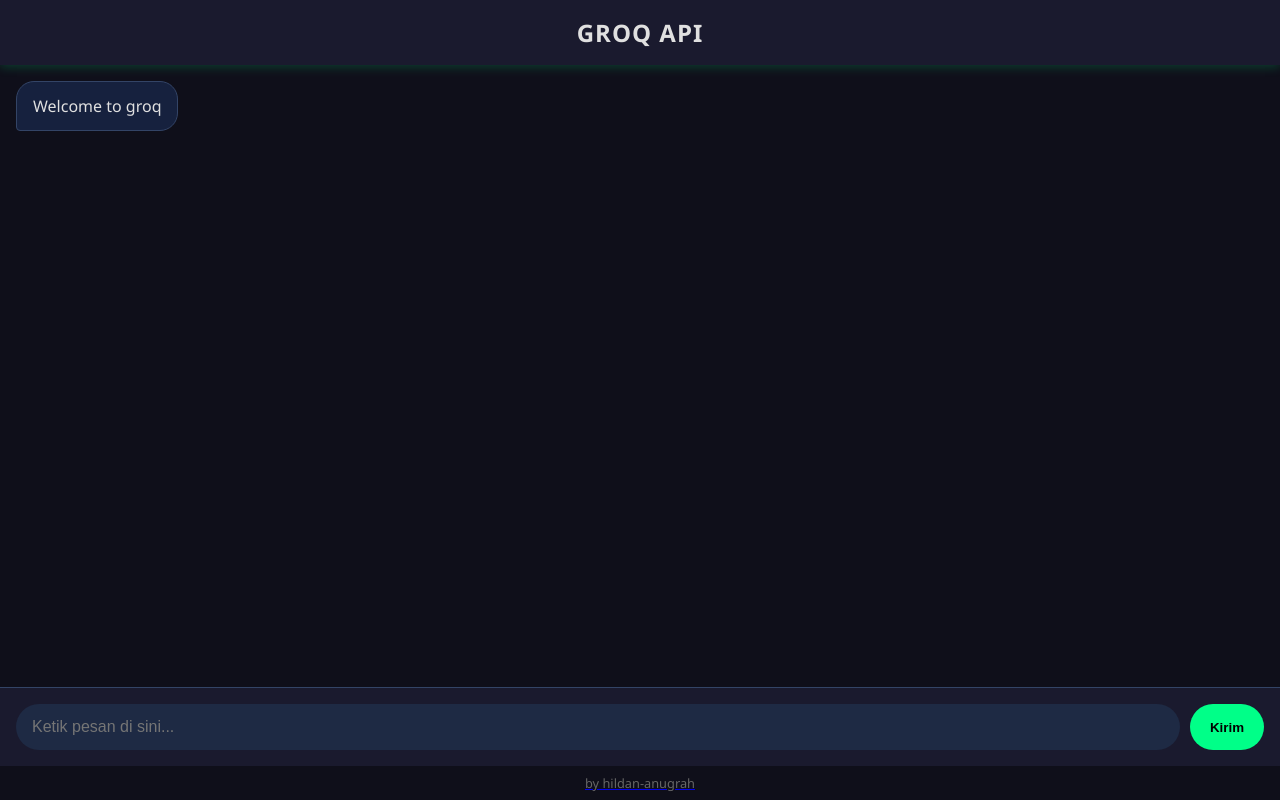
After one commit to ryzecl/pos_tokobuku, a PHP site: page /daebook/chat.php in a window 1280 px wide. The commit adds this page. Run offline with PHP 8.4, Linux system fonts and the light colour scheme.

Commit message:
Add initial server setup, and chat interface,

```diff
--- /dev/null
+++ b/chat.php
@@ -0,0 +1,171 @@
+<!DOCTYPE html>
+<html lang="id">
+<head>
+  <meta charset="UTF-8" />
+  <meta name="viewport" content="width=device-width, initial-scale=1.0"/>
+  <title>Groq api</title>
+  <style>
+    * { margin:0; padding:0; box-sizing:border-box; }
+    body {
+      font-family: 'Segoe UI', Tahoma, Geneva, Verdana, sans-serif;
+      background: #0f0f1a;
+      color: #e0e0e0;
+      height: 100vh;
+      display: flex;
+      flex-direction: column;
+    }
+    header {
+      background: #1a1a2e;
+      padding: 1rem;
+      text-align: center;
+      font-size: 1.5rem;
+      font-weight: bold;
+      letter-spacing: 1px;
+      box-shadow: 0 2px 10px rgba(0,255,136,0.2);
+    }
+    #chat-container {
+      flex: 1;
+      overflow-y: auto;
+      padding: 1rem;
+      display: flex;
+      flex-direction: column;
+      gap: 1rem;
+    }
+    .message {
+      max-width: 80%;
+      padding: 12px 16px;
+      border-radius: 18px;
+      line-height: 1.5;
+      word-wrap: break-word;
+    }
+    .user {
+      align-self: flex-end;
+      background: #00ff88;
+      color: #000;
+      border-bottom-right-radius: 4px;
+    }
+    .bot {
+      align-self: flex-start;
+      background: #16213e;
+      border: 1px solid #334466;
+      border-bottom-left-radius: 4px;
+    }
+    .typing {
+      font-style: italic;
+      color: #00ff88;
+    }
+    #input-area {
+      display: flex;
+      padding: 1rem;
+      background: #1a1a2e;
+      gap: 10px;
+      border-top: 1px solid #334466;
+    }
+    #prompt {
+      flex: 1;
+      padding: 14px 16px;
+      border: none;
+      border-radius: 30px;
+      background: #16213e;
+      color: #fff;
+      font-size: 1rem;
+      outline: none;
+    }
+    #prompt:focus {
+      background: #1e2a44;
+    }
+    button {
+      padding: 0 20px;
+      background: #00ff88;
+      color: #000;
+      border: none;
+      border-radius: 30px;
+      font-weight: bold;
+      cursor: pointer;
+      transition: 0.2s;
+    }
+    button:hover { background: #00cc70; }
+    button:disabled { background: #555; cursor: not-allowed; }
+    footer {
+      text-align: center;
+      padding: 0.5rem;
+      font-size: 0.8rem;
+      color: #666;
+    }
+  </style>
+</head>
+<body>
+
+  <header>GROQ API</header>
+
+  <div id="chat-container">
+    <div class="bot message">Welcome to groq</div>
+  </div>
+
+  <div id="input-area">
+    <input type="text" id="prompt" placeholder="Ketik pesan di sini..." autocomplete="off" />
+    <button id="send-btn">Kirim</button>
+  </div>
+
+  <a href="https://github.com/hildan-anugrah/groq-rest-api"><footer>by hildan-anugrah</footer></a>
+
+  <script>
+    const chatContainer = document.getElementById('chat-container');
+    const promptInput = document.getElementById('prompt');
+    const sendBtn = document.getElementById('send-btn');
+
+    promptInput.focus();
+
+    promptInput.addEventListener('keypress', e => {
+      if (e.key === 'Enter' && !e.shiftKey) {
+        e.preventDefault();
+        kirimPesan();
+      }
+    });
+
+    sendBtn.addEventListener('click', kirimPesan);
+
+    async function kirimPesan() {
+      const text = promptInput.value.trim();
+      if (!text) return;
+
+      tambahPesan(text, 'user');
+      promptInput.value = '';
+      sendBtn.disabled = true;
+
+      const typingMsg = tambahPesan('Groq Mengetik...', 'bot');
+      typingMsg.classList.add('typing');
+
+      try {
+        const res = await fetch('http://localhost:3000/generate-text', {
+          method: 'POST',
+          headers: { 'Content-Type': 'application/json' },
+          body: JSON.stringify({ prompt: text })
+        });
+
+        const data = await res.json();
+
+        chatContainer.removeChild(typingMsg);
+        tambahPesan(data.result || "Error, Tidak ada jawaban...", 'bot');
+
+      } catch (err) {
+        chatContainer.removeChild(typingMsg);
+        tambahPesan('Error: Server mati atau CORS bermasalah', 'bot');
+        console.error(err);
+      } finally {
+        sendBtn.disabled = false;
+        promptInput.focus();
+      }
+    }
+
+    function tambahPesan(text, sender) {
+      const div = document.createElement('div');
+      div.className = `message ${sender}`;
+      div.textContent = text;
+      chatContainer.appendChild(div);
+      chatContainer.scrollTop = chatContainer.scrollHeight;
+      return div;
+    }
+  </script>
+</body>
+</html>
```
Also changed, not shown: server/package.json (added, +22 -0 lines), server/server.js (added, +86 -0 lines), struk.php (+11 -1 lines), server/README.md (added), 1 other file.
